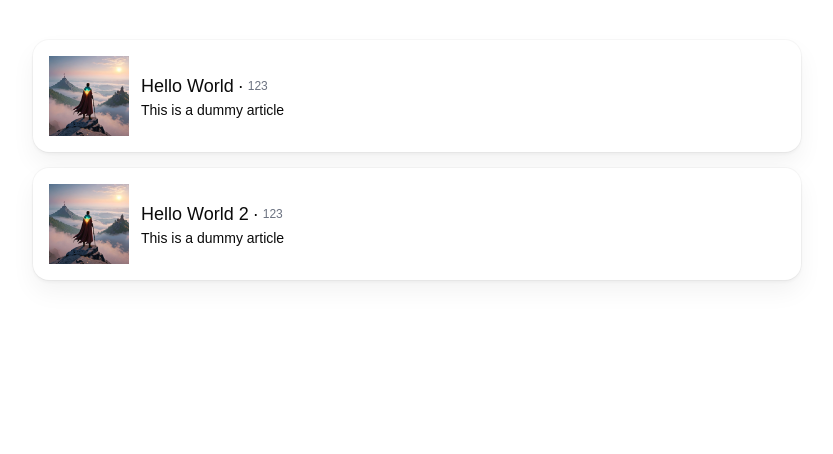
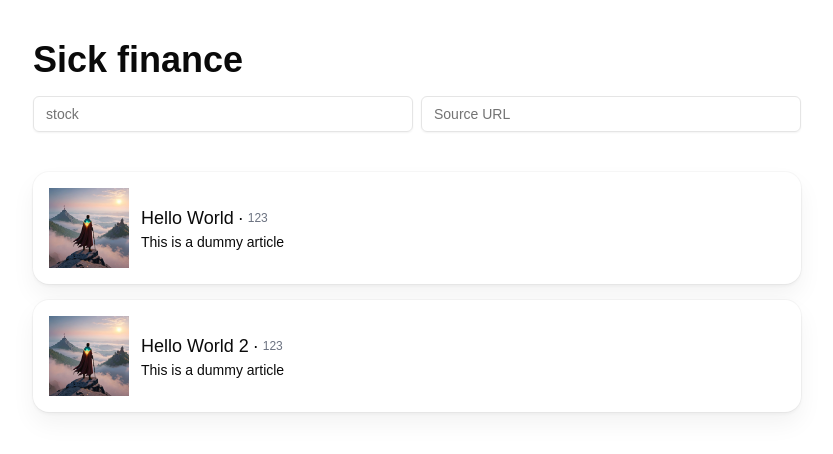
Before and after one commit to felix-newman/sick-finance, a Next.js app in the folder front/: page / in a window 1280 px wide. Shown: the top 454 px of the page, without its empty margins (223-1056 px from the left). Built offline with nearby package versions, Linux system fonts and the light colour scheme.

Commit message:
add filters

```diff
--- a/front/src/app/page.tsx
+++ b/front/src/app/page.tsx
@@ -7,6 +7,7 @@
 import { on } from "events";
 import { useEffect, useState } from "react";
 import { set } from "react-hook-form";
+import { Input } from "@/components/ui/input";
 
 export default function DemoPage() {
   const [data, setData] = useState<Article[]>([]);
@@ -45,9 +46,20 @@
   }
 
   return (
-    <div className="container mx-auto my-10">
-
-
+    <div className="container mx-auto my-10 max-w-3xl">
+      <div className="my-10">
+        <h1 className="text-4xl font-bold">Sick finance</h1>
+        <div className="grid grid-cols-2 gap-2 my-4">
+          <Input
+            placeholder="stock"
+            type="text"
+          />
+          <Input
+            placeholder="Source URL"
+            type="url"
+          />
+        </div>
+      </div>
 
       <div className="max-w-3xl mx-auto grid grid-cols-1 gap-4">
         {data.map((d) => (
--- a/front/src/components/articlecard.tsx
+++ b/front/src/components/articlecard.tsx
@@ -4,6 +4,7 @@
 import { Button } from "./ui/button";
 import { Article } from "@/lib/api/articleGateway";
 import Image from 'next/image'
+import { Badge } from "./ui/badge";
 
 interface ArticleCardProps {
     request: Article;
@@ -12,7 +13,7 @@
 }
 
 export const ArticleCard = ({ request, children, onClick }: ArticleCardProps) => {
-    const { id, title, lead, imgUrl } = request;
+    const { id, title, lead, imgUrl, stocks } = request;
 
     return (
         <figure onClick={() => onClick(request)}
--- /dev/null
+++ b/front/src/components/ui/badge.tsx
@@ -0,0 +1,36 @@
+import * as React from "react"
+import { cva, type VariantProps } from "class-variance-authority"
+
+import { cn } from "@/lib/utils"
+
+const badgeVariants = cva(
+  "inline-flex items-center rounded-md border px-2.5 py-0.5 text-xs font-semibold transition-colors focus:outline-none focus:ring-2 focus:ring-ring focus:ring-offset-2",
+  {
+    variants: {
+      variant: {
+        default:
+          "border-transparent bg-primary text-primary-foreground shadow hover:bg-primary/80",
+        secondary:
+          "border-transparent bg-secondary text-secondary-foreground hover:bg-secondary/80",
+        destructive:
+          "border-transparent bg-destructive text-destructive-foreground shadow hover:bg-destructive/80",
+        outline: "text-foreground",
+      },
+    },
+    defaultVariants: {
+      variant: "default",
+    },
+  }
+)
+
+export interface BadgeProps
+  extends React.HTMLAttributes<HTMLDivElement>,
+    VariantProps<typeof badgeVariants> {}
+
+function Badge({ className, variant, ...props }: BadgeProps) {
+  return (
+    <div className={cn(badgeVariants({ variant }), className)} {...props} />
+  )
+}
+
+export { Badge, badgeVariants }
--- a/front/src/lib/api/articleGateway.ts
+++ b/front/src/lib/api/articleGateway.ts
@@ -6,6 +6,7 @@
     title: string;
     lead: string;
     imgUrl?: string;
+    stocks: string[];
   }
 
 export async function getStatus(): Promise<any> {
@@ -22,12 +23,14 @@
       title: "Hello World",
       lead: "This is a dummy article",
       imgUrl: "/exmaple.png",
+      stocks: ["AAPL", "GOOGL", "AMZN"]
     },
     {
       id: "2",
       title: "Hello World 2",
       lead: "This is a dummy article",
       imgUrl: "/exmaple.png",
+      stocks: ["TSLA", "AMZN"]
     }
   ]
 }
```
